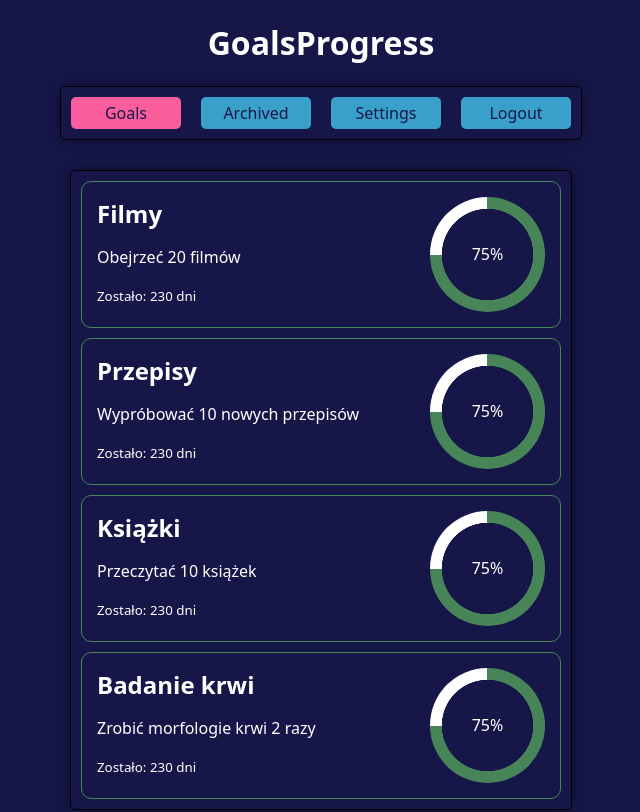
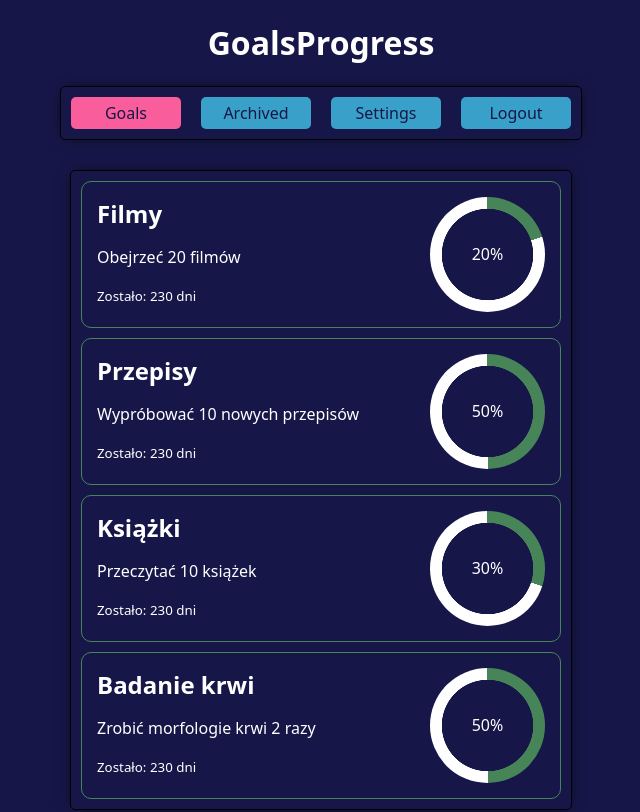
Before and after one commit to czareks2000/GoalsProgress, a React (Create React App) app in the folder goals-progress/: page / in a window 1280 px wide. Shown: the top 812 px of the page, without its empty margins (319-959 px from the left). Built offline with nearby package versions, Linux system fonts and the light colour scheme.

Commit message:
goal progress on pie chart working

```diff
--- a/goals-progress/src/App.css
+++ b/goals-progress/src/App.css
@@ -141,6 +141,7 @@ body{
 }
 
 .progress-bar {
+  --progress: 50%;
   margin-left: auto;
   display: flex;
   justify-content: center;
@@ -151,11 +152,11 @@ body{
   border-radius: 50%;
   background:
     radial-gradient(closest-side, var(--background-dark) 79%, transparent 80% 100%),
-    conic-gradient(var(--primary) 75%, white 0);
+    conic-gradient(var(--primary) var(--progress), white 0);
 }
 
 .progress-bar::before {
-  content: "75%";
+  content: attr(data-value);
 }
 
 .text-center{
--- a/goals-progress/src/components/Goal.js
+++ b/goals-progress/src/components/Goal.js
@@ -6,14 +6,11 @@ const Goal = ({ goal }) => {
             <p>{goal.description}</p>
             <small>Zostało: {goal.daysLeft} dni</small>
         </div>
-        <div className="progress-bar">
-            <progress
-                value={goal.progress}
-                min="0"
-                max="100"
-                style={{visibility: 'hidden', height: 0, width:0 }}
-            >
-            </progress>
+        <div
+          className="progress-bar"
+          data-value={`${goal.progress}%`}
+          style={{ '--progress': `${goal.progress}%` }}
+        >
         </div>
     </div>
   )
```
